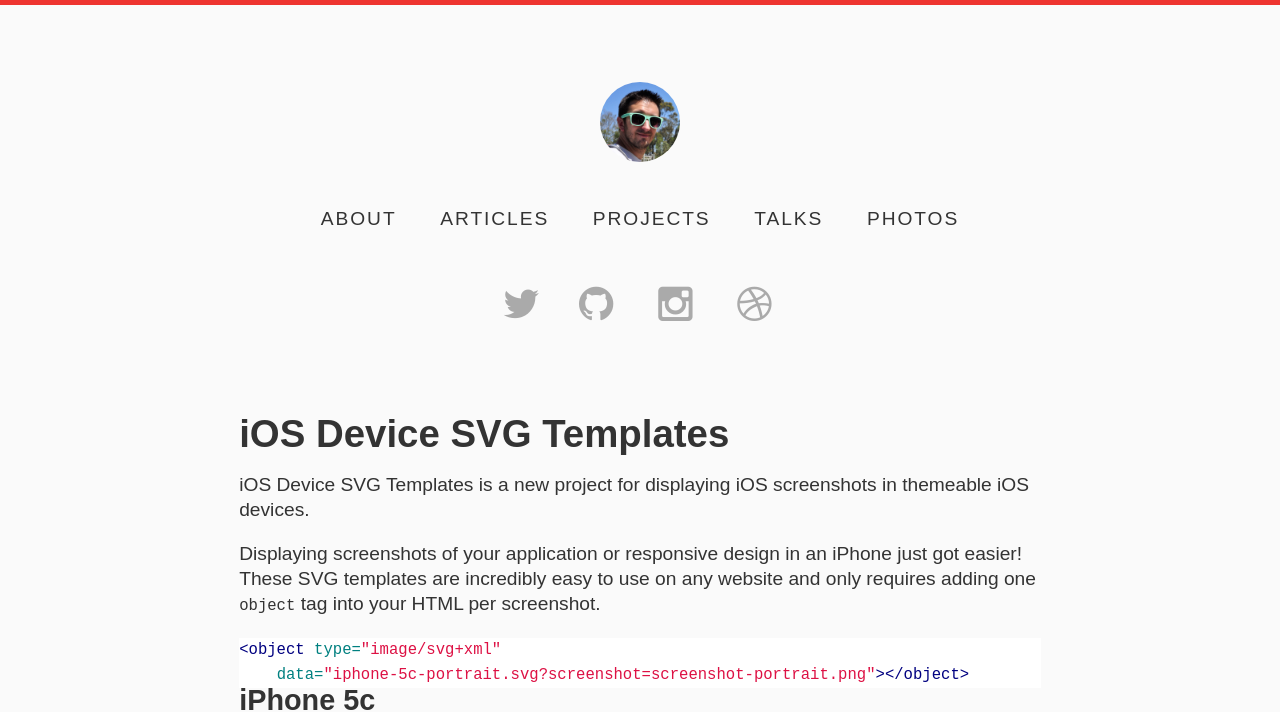
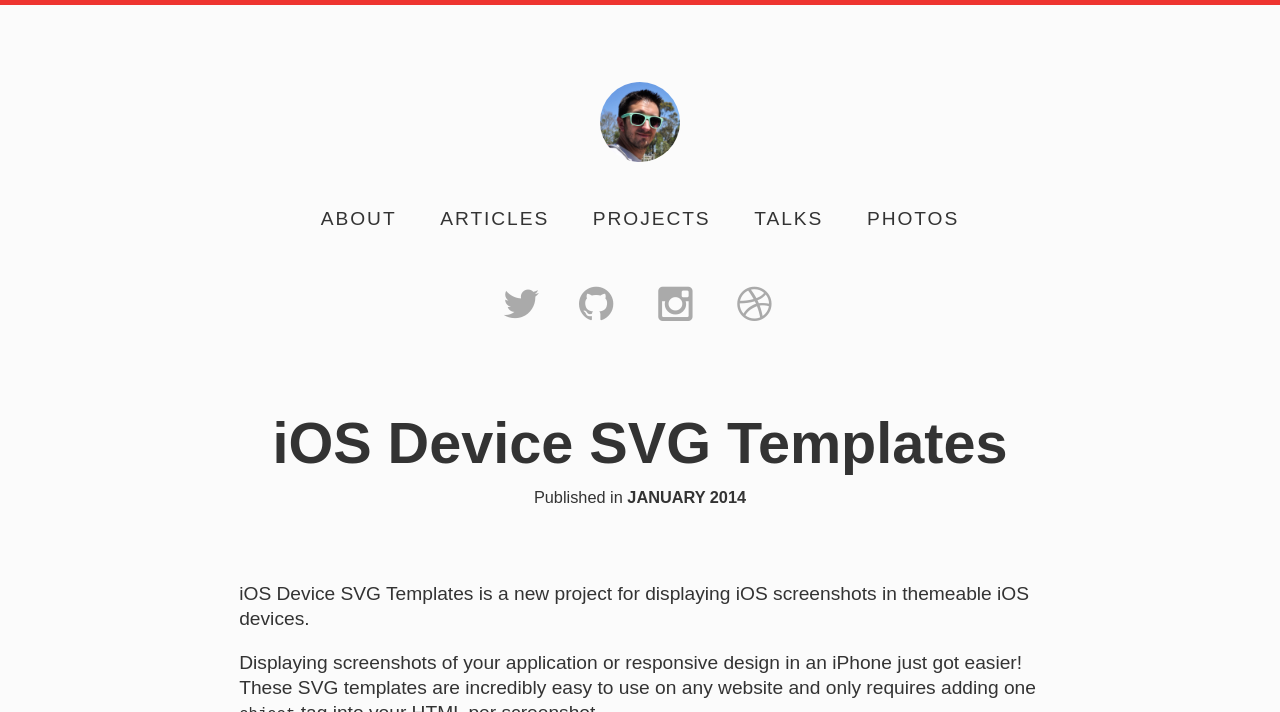
Before and after one commit to neogeek/neogeek.github.io, a Jekyll site: the page built from _posts/2014-01-23-ios-device-svg-templates.md, in a window 1280 px wide, cut to the strip 0-712 px from the top of the page. Built offline with Jekyll 4.4.1, drawn with Linux system fonts in a browser that asks for light colours; Markdown is read by kramdown in place of the engine named in the settings.

Commit message:
Moved post based styles into articles include.
Added date to posts.

```diff
--- a/_layouts/post.html
+++ b/_layouts/post.html
@@ -8,6 +8,8 @@ layout: default
         <header class="post-header">
 
             <h1 class="post-title">{{ page.title }}</h1>
+
+            <p class="post-date">Published in <b>{{ page.date | date: "%B %Y" }}</b></p>
 
         </header>
 
--- a/_sass/_articles.scss
+++ b/_sass/_articles.scss
@@ -22,3 +22,52 @@
     }
 
 }
+
+.post {
+
+    .post-header {
+        margin: 0 0 4em;
+        text-align: center;
+    }
+
+    .post-title {
+        font-size: 3em;
+        line-height: 1em;
+    }
+
+    .post-date {
+        margin: 1em 0 0;
+        font-size: .85em;
+        line-height: 1em;
+        b {
+            font-weight: 600;
+            text-transform: uppercase;
+        }
+    }
+
+    blockquote {
+        font-size: 1.8em;
+        line-height: 1.1em;
+        text-align: center;
+    }
+
+    pre {
+        padding: .5em;
+        overflow: auto;
+    }
+
+}
+
+@include media-min-query($max-width) {
+
+    .post {
+
+        blockquote {
+            position: relative;
+            width: 100vw;
+            left: calc((100% - 100vw) / 2);
+        }
+
+    }
+
+}
--- a/_sass/_base.scss
+++ b/_sass/_base.scss
@@ -11,7 +11,7 @@ body {
     line-height: 1.3em;
     color: $text;
     border-top: 5px solid $link;
-    background-color: #FAFAFA;
+    background-color: $background;
 }
 
 h1 {
@@ -109,9 +109,7 @@ a {
 }
 
 .wrapper {
-
     margin: 4em auto;
-
 }
 
 .post,
@@ -143,31 +141,11 @@ a {
 
 }
 
-.post {
-
-    blockquote {
-        font-size: 1.8em;
-        line-height: 1.1em;
-        text-align: center;
-    }
-
-}
-
 @include media-min-query($max-width) {
 
     body {
         font-size: 1.2em;
         line-height: 1.3em;
-    }
-
-    .post {
-
-        blockquote {
-            position: relative;
-            width: 100vw;
-            left: calc((100% - 100vw) / 2);
-        }
-
     }
 
 }
--- a/_sass/_variables.scss
+++ b/_sass/_variables.scss
@@ -1,8 +1,9 @@
 $text: #333;
 $link: #EE3430;
+$background: #FBFBFB;
 
 $social-twitter: #55ACEE;
-$social-github: #4183C4;
+$social-github: #666666;
 $social-instagram: #3F729B;
 $social-dribbble: #EA4C89;
 
```
